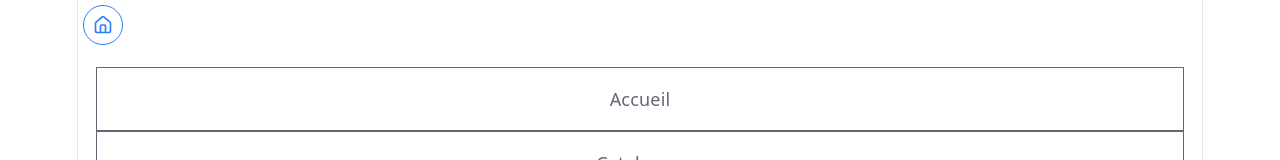
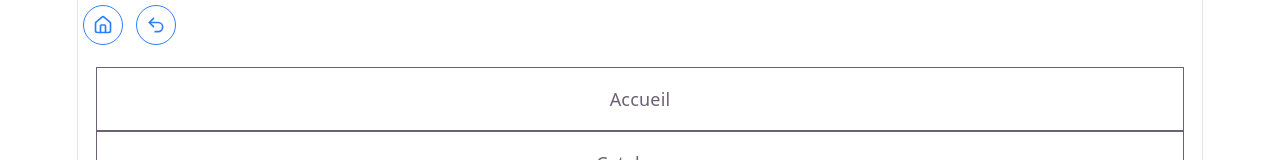
Before and after one commit to Frederic-Champion/projet-vite-local, a React (Vite) app: page /brouillon2 in a window 1280 px wide. Shown: the top 160 px of the page. Built offline with nearby package versions, Linux system fonts and the light colour scheme.

Commit message:
`NavLink` + fermeture des trois dettes React Router

```diff
--- a/src/App.tsx
+++ b/src/App.tsx
@@ -1,7 +1,7 @@
 import Accueil from "./components-exercices/Accueil";
 import { PageIntrouvable } from "./components-exercices/Accueil";
-import { House } from "lucide-react";
-import { Route, Routes, Link } from "react-router";
+import { House, Undo2 } from "lucide-react";
+import { Route, Routes, Link, useNavigate, useLocation } from "react-router";
 import Brouillon2 from "./components-exercices/Brouillon-TSX";
 import ExerciceFetchSearch from "./components-exercices/Exercice-fetch-search";
 import ExercicePropsTableauType from "./components-exercices/exercice Props-TableauType";
@@ -15,6 +15,8 @@ import LayoutUseParams, { AccueilUseParams } from "./components-exercices/Layout
 
 function App() {
   // return <Brouillon2 />;
+  const naviguer = useNavigate();
+  const location = useLocation();
 
   return (
     <div className="grid min-h-screen grid-rows-[auto_1fr]">
@@ -22,6 +24,16 @@ function App() {
         <Link to="/" aria-label="Accueil" className="inline-block rounded-full border p-2 text-blue-500">
           <House size={20} />
         </Link>
+        {location.pathname !== "/" && (
+          <button
+            type="button"
+            onClick={() => naviguer(-1)}
+            aria-label="Précédent"
+            className="inline-block cursor-pointer rounded-full border p-2 text-blue-500"
+          >
+            <Undo2 size={20} />
+          </button>
+        )}
       </nav>
       <main className="p-4">
         <Routes>
--- a/src/components-exercices/Exercice-useParams-API.tsx
+++ b/src/components-exercices/Exercice-useParams-API.tsx
@@ -60,7 +60,7 @@ function FicheMonture() {
   const naviguer = useNavigate();
 
   function handleRetourListe() {
-    naviguer("/use-params/montures")
+    naviguer("/use-params/montures");
   }
 
   useEffect(() => {
@@ -84,6 +84,14 @@ function FicheMonture() {
     charger();
   }, [id]);
 
+  useEffect(() => {
+    if (!erreur) return;
+    const t = setTimeout(() => {
+      naviguer("/use-params/montures", { replace: true });
+    }, 2000);
+    return () => clearTimeout(t);
+  }, [erreur, naviguer]);
+
   if (chargement) return <p>Chargement en cours...</p>;
   if (erreur) return <p>Il y a une erreur : {erreur}</p>;
   if (!monture) return <p>Référence introuvable</p>;
```
Also changed, not shown: 1 other file (tests, documents, lock files or other folders).
